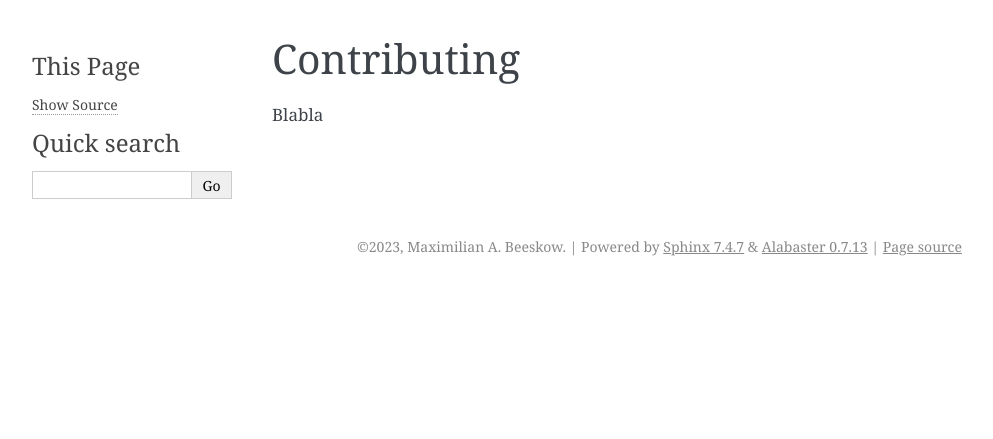
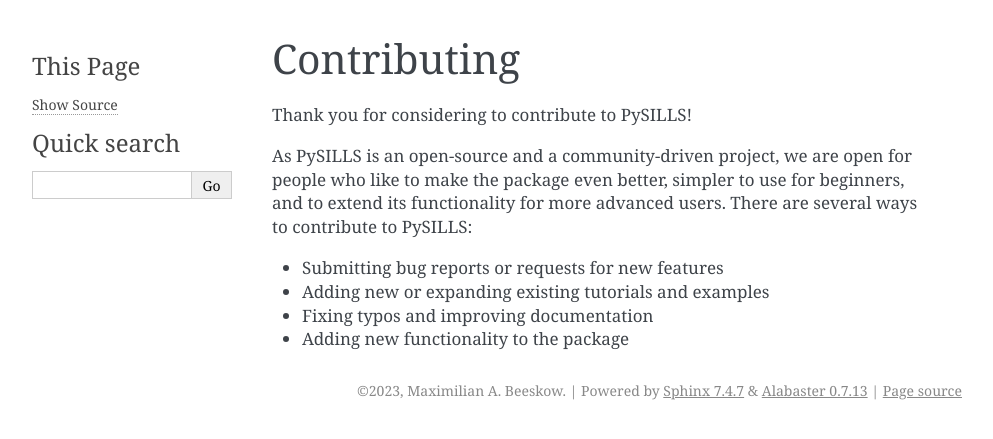
Before and after one commit to MABeeskow/PySILLS, a Sphinx documentation site: the page built from documentation/getting_started/contributing.rst, in a window 1280 px wide. Shown: the top 439 px of the page, without its empty margins (148-1141 px from the left). Built offline with Sphinx 7.4.7, drawn with Linux system fonts in a browser that asks for light colours; pages that are not in the unit, such as notebooks, are missing from menus.

Commit message:
"readthedocs work"

```diff
--- a/documentation/getting_started/contributing.rst
+++ b/documentation/getting_started/contributing.rst
@@ -3,4 +3,13 @@
 Contributing
 ===========================================================
 
-Blabla
+Thank you for considering to contribute to PySILLS!
+
+As PySILLS is an open-source and a community-driven project, we are open for people who like to make the package even
+better, simpler to use for beginners, and to extend its functionality for more advanced users. There are several ways
+to contribute to PySILLS:
+
+- Submitting bug reports or requests for new features
+- Adding new or expanding existing tutorials and examples
+- Fixing typos and improving documentation
+- Adding new functionality to the package
--- a/documentation/getting_started/example_fi/index.rst
+++ b/documentation/getting_started/example_fi/index.rst
@@ -1,6 +1,6 @@
-.. _examples_ref:
+.. _examples_fi_ref:
 
-Example Models
+Example Projects - Fluid Inclusion Analysis
 ===========================================================
 
 There is a series of examples available for PySILLS.
--- a/documentation/getting_started/example_ma/index.rst
+++ b/documentation/getting_started/example_ma/index.rst
@@ -1,6 +1,6 @@
-.. _examples_ref:
+.. _examples_ma_ref:
 
-Example Models
+Example Projects - Mineral Analysis
 ===========================================================
 
 There is a series of examples available for PySILLS.
--- a/documentation/getting_started/tutorial_fi/index.rst
+++ b/documentation/getting_started/tutorial_fi/index.rst
@@ -1,6 +1,6 @@
-.. _tutorials_ref:
+.. _tutorials_fi_ref:
 
-Tutorials and Basic Usage
+Tutorials - Fluid Inclusion Analysis
 ===========================================================
 
 Blabla
```
